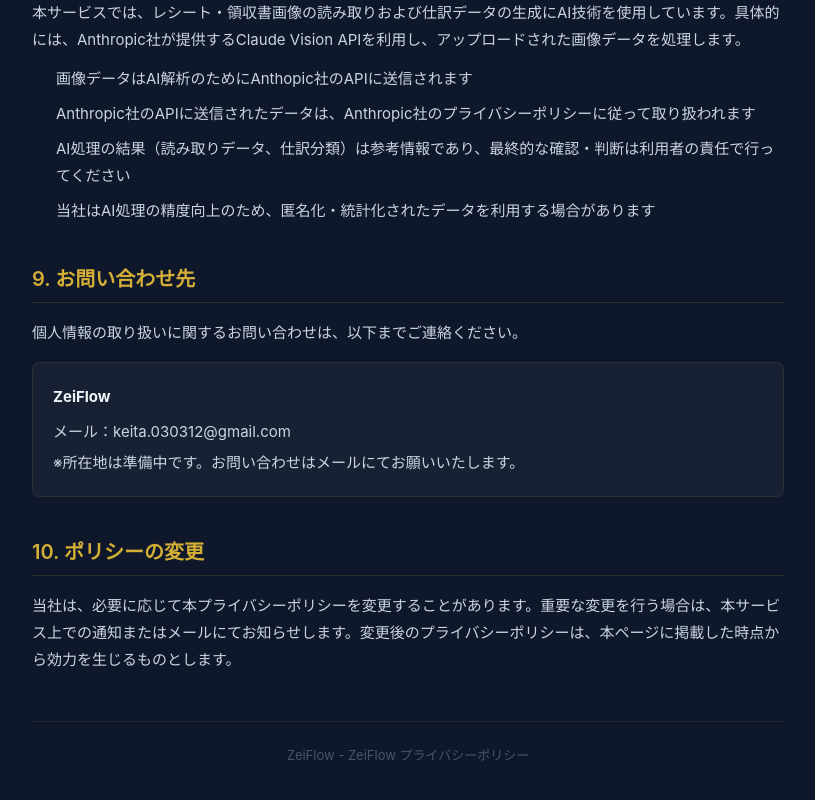
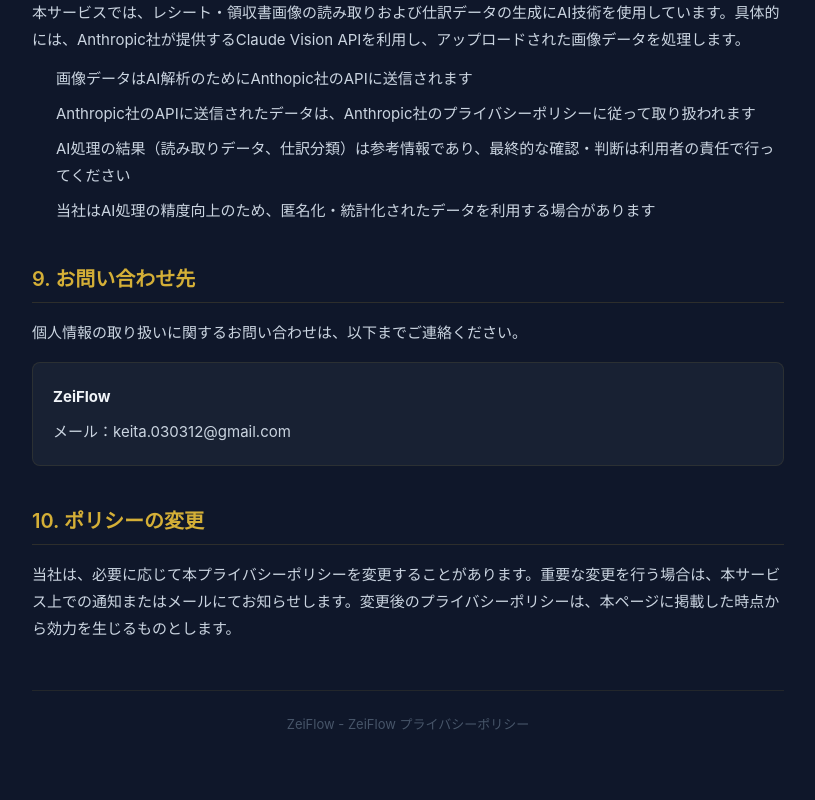
Before and after one commit to keita030312-dev/zeiflow, a Next.js app: page /privacy in a window 1280 px wide. Shown: the part 2170-2970 px from the top of the page, without its empty margins (232-1047 px from the left). Built offline with nearby package versions, Linux system fonts and the light colour scheme.

Commit message:
remove: address placeholder from privacy page

```diff
--- a/src/app/privacy/page.tsx
+++ b/src/app/privacy/page.tsx
@@ -186,9 +186,6 @@ export default function PrivacyPage() {
             <p style={{ marginTop: 8 }}>
               メール：keita.030312@gmail.com
             </p>
-            <p style={{ marginTop: 4 }}>
-              ※所在地は準備中です。お問い合わせはメールにてお願いいたします。
-            </p>
           </div>
         </Section>
 
```
